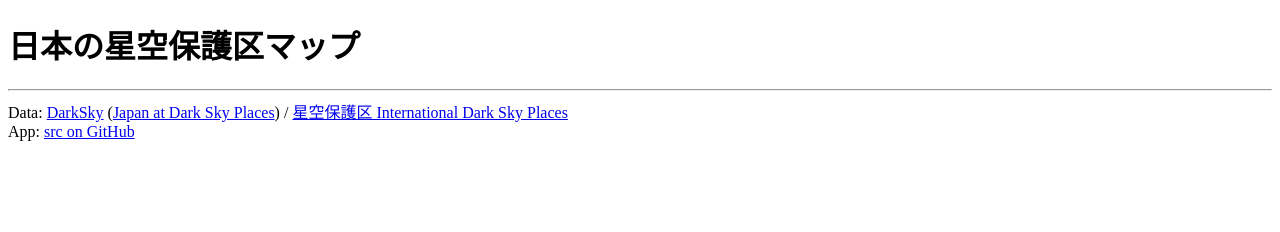
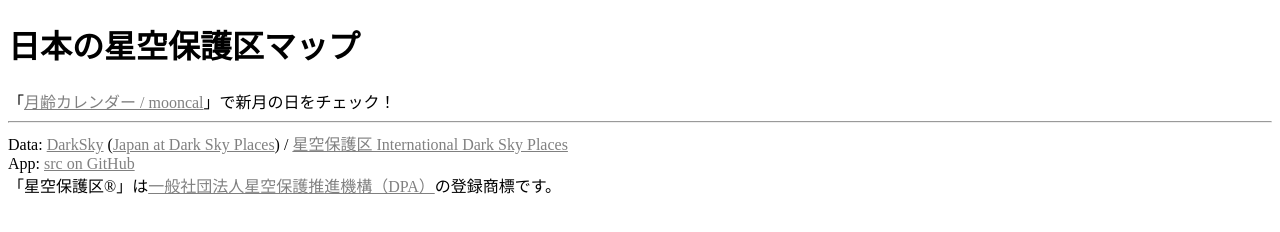
Before and after one commit to code4fukui/hoshizora, a plain HTML site: page index.html in a window 1280 px wide. Drawn offline with Linux system fonts and the light colour scheme; some packages are replaced by stand-ins of ours; a script that the page names is missing.

Commit message:
add link

```diff
--- a/index.html
+++ b/index.html
@@ -1,4 +1,5 @@
 <!DOCTYPE html><html lang="ja"><head><meta charset="utf-8"><meta name="viewport" content="width=device-width"><link rel="icon" href="data:">
+<title>日本の星空保護区マップ</title>
 </head><body>
 <h1>日本の星空保護区マップ</h1>
 <script type="module" src="https://js.sabae.cc/csv-map.js"></script>
@@ -19,12 +20,17 @@ csv-viewer th, csv-viewer td {
 table {
   border-collapse: collapse;
 }
+a {
+  color: gray !important;
+}
 </style>
 
+「<a href=https://code4fukui.github.io/mooncal/>月齢カレンダー / mooncal</a>」で新月の日をチェック！
 <hr>
 <div id='footer'>
 Data: <a href=https://darksky.org/>DarkSky</a> (<a href=https://darksky.org/?s=japan&post_type=darksky_place>Japan at Dark Sky Places</a>) / <a href=https://hoshizorahogoku.org/>星空保護区 International Dark Sky Places</a><br>
 App: <a href=https://github.com/code4fukui/hoshizora>src on GitHub</a><br>
+「星空保護区®」は<a href=https://hoshizorahogoku.org/dpa/>一般社団法人星空保護推進機構（DPA）</a>の登録商標です。<br>
 </div>
 </body>
 </html>
```
